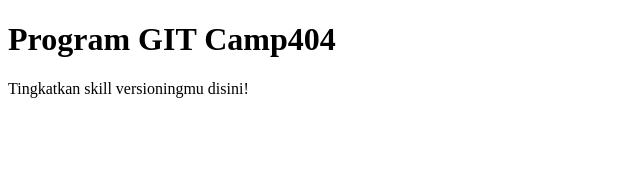
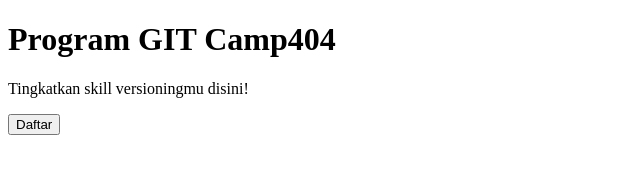
Before and after one commit to MuhammadNurfarhan/latihanGIT, a plain HTML site: page index.html in a window 1280 px wide. Shown: the whole page, without its empty margins (0-640 px from the left). Drawn offline with Linux system fonts and the light colour scheme.

Commit message:
mengubah index.html dari komputer

```diff
--- a/index.html
+++ b/index.html
@@ -9,5 +9,6 @@
 <body>
     <h1>Program GIT Camp404</h1>
     <p>Tingkatkan skill versioningmu disini!</p>
+    <button>Daftar</button>
 </body>
 </html>
```
